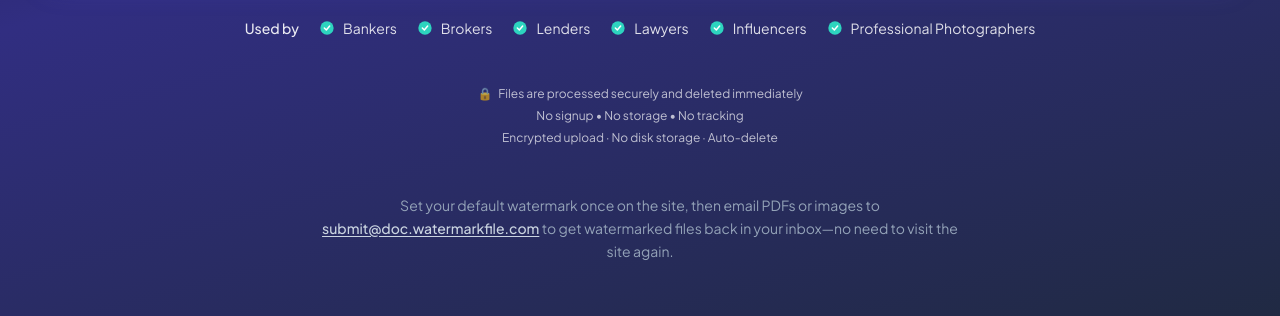
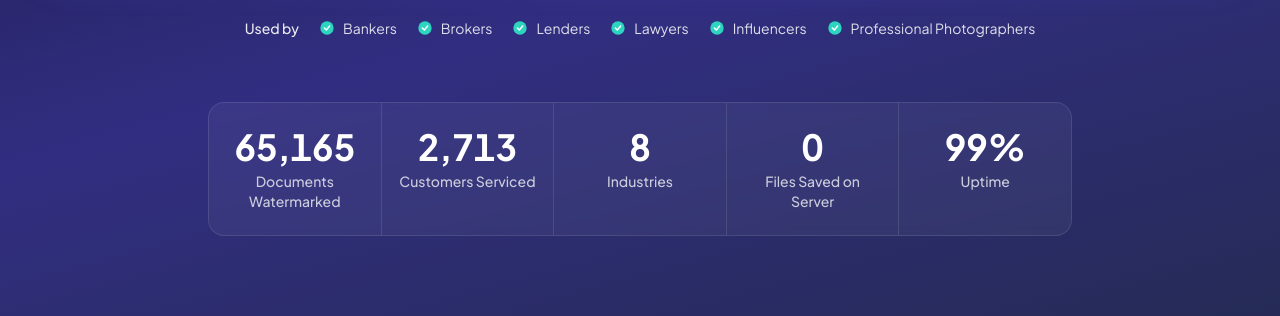
Before and after one commit to onedaycapital/watermarkfile, a React (Vite) app: page / in a window 1280 px wide. Shown: the part 1031-1347 px from the top of the page. Built offline with nearby package versions, Linux system fonts and the light colour scheme; no server answers.

Commit message:
Add live stats section after Used by: documents +25/day, customers +2/day, count-up animation
Co-authored-by: Cursor <cursoragent@cursor.com>

```diff
--- a/src/views/AttractiveView.tsx
+++ b/src/views/AttractiveView.tsx
@@ -1,9 +1,77 @@
+import { useState, useEffect, useMemo } from 'react'
 import { AttractiveHeader } from '../components/attractive/AttractiveHeader'
 import { AttractiveHero } from '../components/attractive/AttractiveHero'
 import { AttractiveToolCard } from '../components/attractive/AttractiveToolCard'
 import { IconCheck } from '../components/attractive/Icons'
 
 const USED_BY = ['Bankers', 'Brokers', 'Lenders', 'Lawyers', 'Influencers', 'Professional Photographers']
+
+// Base date for live counters: on this day we show BASE_DOCS and BASE_CUSTOMERS; each day after +25 docs, +2 customers
+const STATS_BASE_DATE = new Date('2025-02-10T00:00:00Z')
+const BASE_DOCS = 56040
+const BASE_CUSTOMERS = 1983
+const DOCS_PER_DAY = 25
+const CUSTOMERS_PER_DAY = 2
+
+function getLiveStats() {
+  const now = new Date()
+  const today = new Date(Date.UTC(now.getUTCFullYear(), now.getUTCMonth(), now.getUTCDate()))
+  const baseDay = new Date(Date.UTC(STATS_BASE_DATE.getUTCFullYear(), STATS_BASE_DATE.getUTCMonth(), STATS_BASE_DATE.getUTCDate()))
+  const daysSince = Math.max(0, Math.floor((today.getTime() - baseDay.getTime()) / 86400000))
+  return {
+    documents: BASE_DOCS + daysSince * DOCS_PER_DAY,
+    customers: BASE_CUSTOMERS + daysSince * CUSTOMERS_PER_DAY,
+  }
+}
+
+function useAnimatedValue(target: number, durationMs: number) {
+  const [display, setDisplay] = useState('0')
+  useEffect(() => {
+    const start = Date.now()
+    const tick = () => {
+      const elapsed = Date.now() - start
+      const t = Math.min(1, elapsed / durationMs)
+      const eased = t < 0.5 ? 2 * t * t : 1 - Math.pow(-2 * t + 2, 2) / 2
+      const current = Math.round(target * eased)
+      setDisplay(current.toLocaleString())
+      if (t < 1) requestAnimationFrame(tick)
+    }
+    requestAnimationFrame(tick)
+  }, [target])
+  return display
+}
+
+function LiveStatsSection() {
+  const { documents: targetDocs, customers: targetCustomers } = useMemo(getLiveStats, [])
+  const durationMs = 2200
+  const displayDocs = useAnimatedValue(targetDocs, durationMs)
+  const displayCustomers = useAnimatedValue(targetCustomers, durationMs)
+
+  const stats = [
+    { value: displayDocs, label: 'Documents Watermarked' },
+    { value: displayCustomers, label: 'Customers Serviced' },
+    { value: '8', label: 'Industries' },
+    { value: '0', label: 'Files Saved on Server' },
+    { value: '99%', label: 'Uptime' },
+  ]
+
+  return (
+    <section className="w-full max-w-4xl mx-auto px-4 py-8" aria-label="Stats">
+      <div className="rounded-2xl border border-white/10 bg-white/5 backdrop-blur-sm overflow-hidden">
+        <div className="flex flex-wrap justify-center items-stretch divide-x divide-slate-500/40">
+          {stats.map((stat, i) => (
+            <div key={stat.label} className="flex-1 min-w-[140px] px-4 py-6 text-center">
+              <div className="text-2xl sm:text-3xl md:text-4xl font-bold text-white tabular-nums">
+                {stat.value}
+              </div>
+              <div className="text-xs sm:text-sm text-white/75 mt-1 font-medium">{stat.label}</div>
+            </div>
+          ))}
+        </div>
+      </div>
+    </section>
+  )
+}
 import { AttractiveProgressPipeline } from '../components/attractive/AttractiveProgressPipeline'
 import { AttractiveResultsPanel } from '../components/attractive/AttractiveResultsPanel'
 import { Footer } from '../components/Footer'
@@ -97,6 +165,7 @@ export function AttractiveView({
                   </span>
                 ))}
               </div>
+              <LiveStatsSection />
               <div className="flex flex-col items-center gap-1.5 mt-4 text-xs text-white/70 text-center max-w-xl mx-auto">
                 <p className="inline-flex items-center gap-1.5">
                   <span aria-hidden>🔒</span>
```
